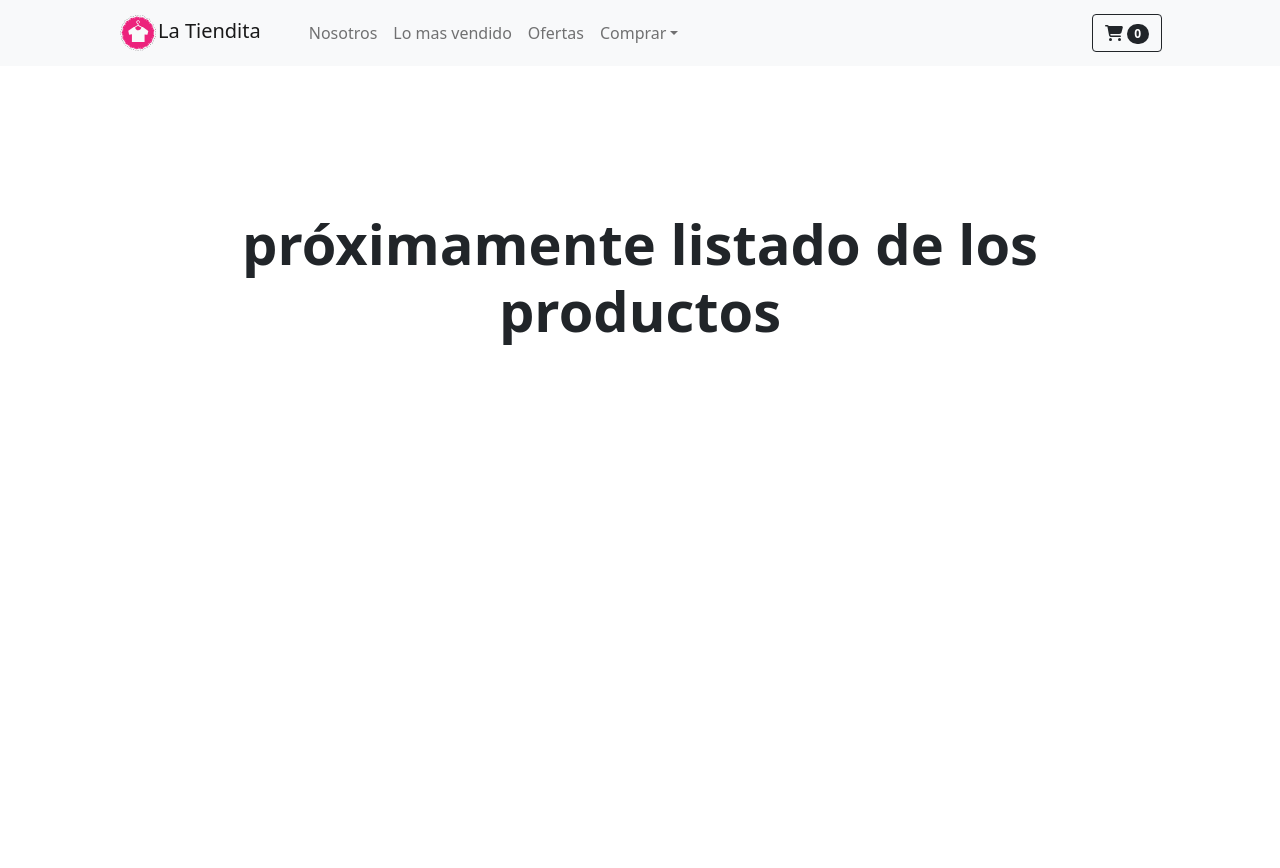
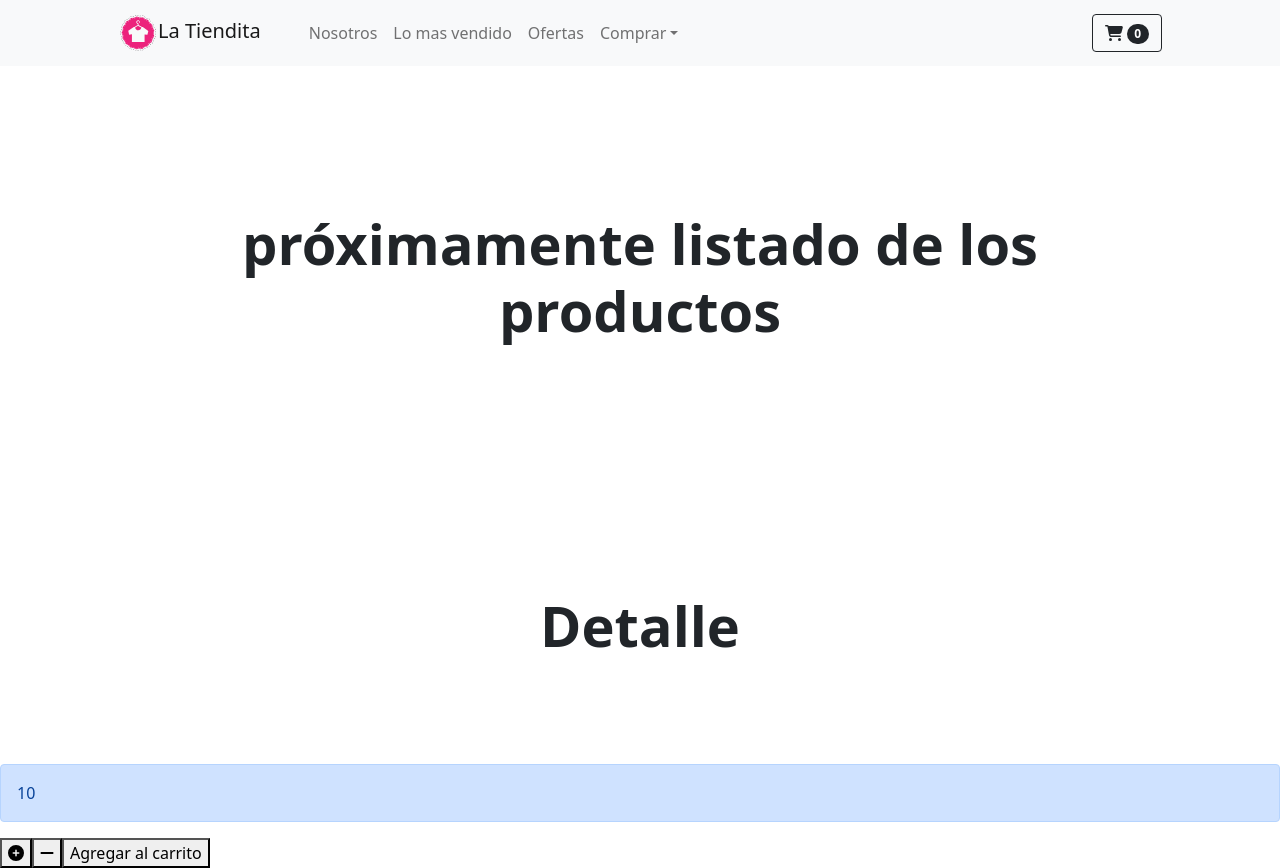
Before and after one commit to leomdqarg/PreEntrega1Bello, a React (Create React App) app: page / in a window 1280 px wide. Before the commit the page ends 800 px from the top, so only its background shows below. Built offline with nearby package versions, Linux system fonts and the light colour scheme; the HTML template or start-up script is replaced by a standard one.

Commit message:
agregue archivos necesarios

```diff
--- a/src/App.js
+++ b/src/App.js
@@ -1,5 +1,7 @@
 import NavBar from './components/Navbar/Navbar.js'
 import ItemListContainer from './components/ItemListContainer/ItemListContainer.js'
+import ItemCount from './components/ItemCount/ItemCount.js'
+import ItemDetailContainer from './components/ItemDetailContainer/ItemDetailContainer.js'
 import './App.css'
 import 'bootstrap'
 function App() {
@@ -7,6 +9,8 @@ function App() {
     <div id="App">
       <NavBar />
       <ItemListContainer greetings={`próximamente listado de los productos`} />
+      <ItemDetailContainer />
+      <ItemCount initial={10} stock={20} onAdd={() => {console.log('added')}} ></ItemCount>
     </div>
   );
 }
--- /dev/null
+++ b/src/components/ItemCount/ItemCount.js
@@ -0,0 +1,33 @@
+import { FontAwesomeIcon } from "@fortawesome/react-fontawesome";
+import { faPlusCircle, faMinus } from "@fortawesome/free-solid-svg-icons";
+import { useState } from "react";
+const ItemListContainer = ({initial, stock, onAdd}) => {
+    const [counter, setCounter] = useState(initial)
+
+    const incrementCounter = () => {
+        console.log('incrementCounter', counter)
+        if (counter < stock)
+        {
+            setCounter(counter+1)
+        }
+    }
+
+    const decrementCounter = () => {
+        console.log('decrementCounter', counter)
+        if (counter > 0 )
+        {
+            setCounter(counter-1)
+        }
+    }
+
+    return (
+        <div>
+            <div className='alert alert-primary' role='alert'>{counter}</div>
+            <button onClick={incrementCounter}><FontAwesomeIcon icon={faPlusCircle} /></button>
+            <button onClick={decrementCounter}><FontAwesomeIcon icon={faMinus} /></button>
+            <button onClick={onAdd}>Agregar al carrito</button>
+        </div>
+    );
+  }
+
+export default ItemListContainer;
--- /dev/null
+++ b/src/components/ItemDetailContainer/ItemDetailContainer.js
@@ -0,0 +1,17 @@
+const ItemDetailContainer = () => {
+    return (
+        <section className="py-5">
+        <div className="container px-4 px-lg-5 mt-5">
+            <div className="row gx-4 gx-lg-5 row-cols justify-content-center">
+                <div className="container px-4 px-lg-5 my-5">
+                    <div className="text-center text-white">
+                        <h2 className="text-dark display-4 fw-bolder">Detalle</h2>
+                    </div>
+                </div>
+            </div>
+        </div>
+        </section>
+    );
+  }
+
+export default ItemDetailContainer;
```
